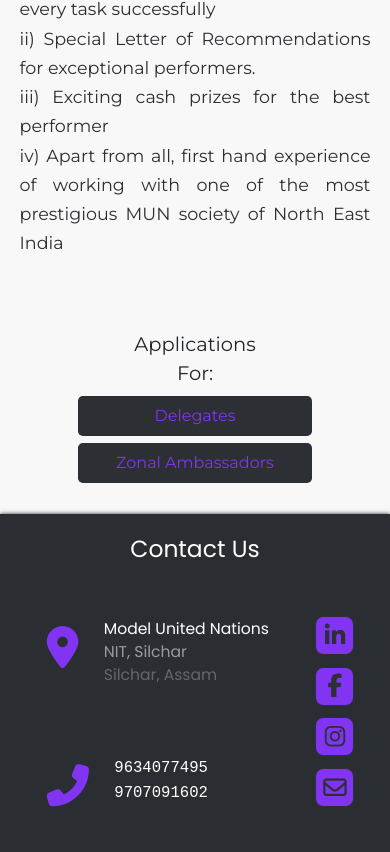
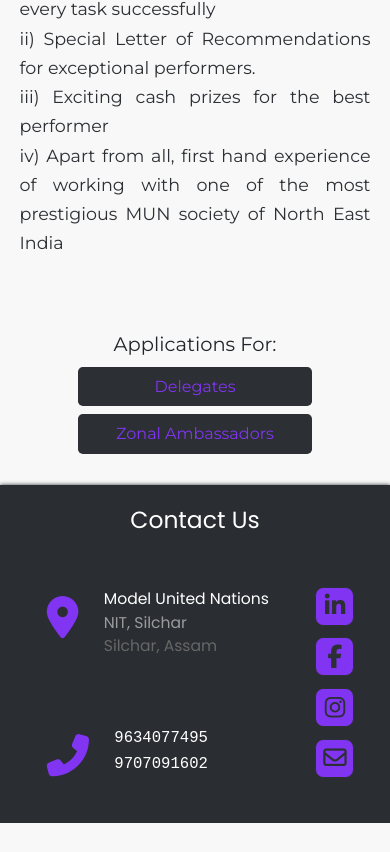
Before and after one commit to nitsmun/nitsmun2021-22, a React (Create React App) app: page /events/mun-u18 in a window 390 px wide. Shown: the part 3425-4277 px from the top of the page. After the commit the page ends 4248 px from the top, so only its background shows below. Built offline with nearby package versions, Linux system fonts and the light colour scheme.

Commit message:
Update MunU18.css

```diff
--- a/src/components/screens/MunU18.css
+++ b/src/components/screens/MunU18.css
@@ -5,7 +5,7 @@ div#munu18 .buttons {
 }
 
 div#munu18 .buttons .apply-for {
-	padding: 0 15vh;
+	padding: 0 10vh;
 	display: flex;
 	justify-content: center;
 	align-items: center;
@@ -29,7 +29,7 @@ div#munu18 .event-details {
 	}
 
 	div#munu18 .buttons .apply-for {
-		padding: 0 15vw;
+		padding: 0 8vw;
 		display: flex;
 		justify-content: center;
 		align-items: center;
```
